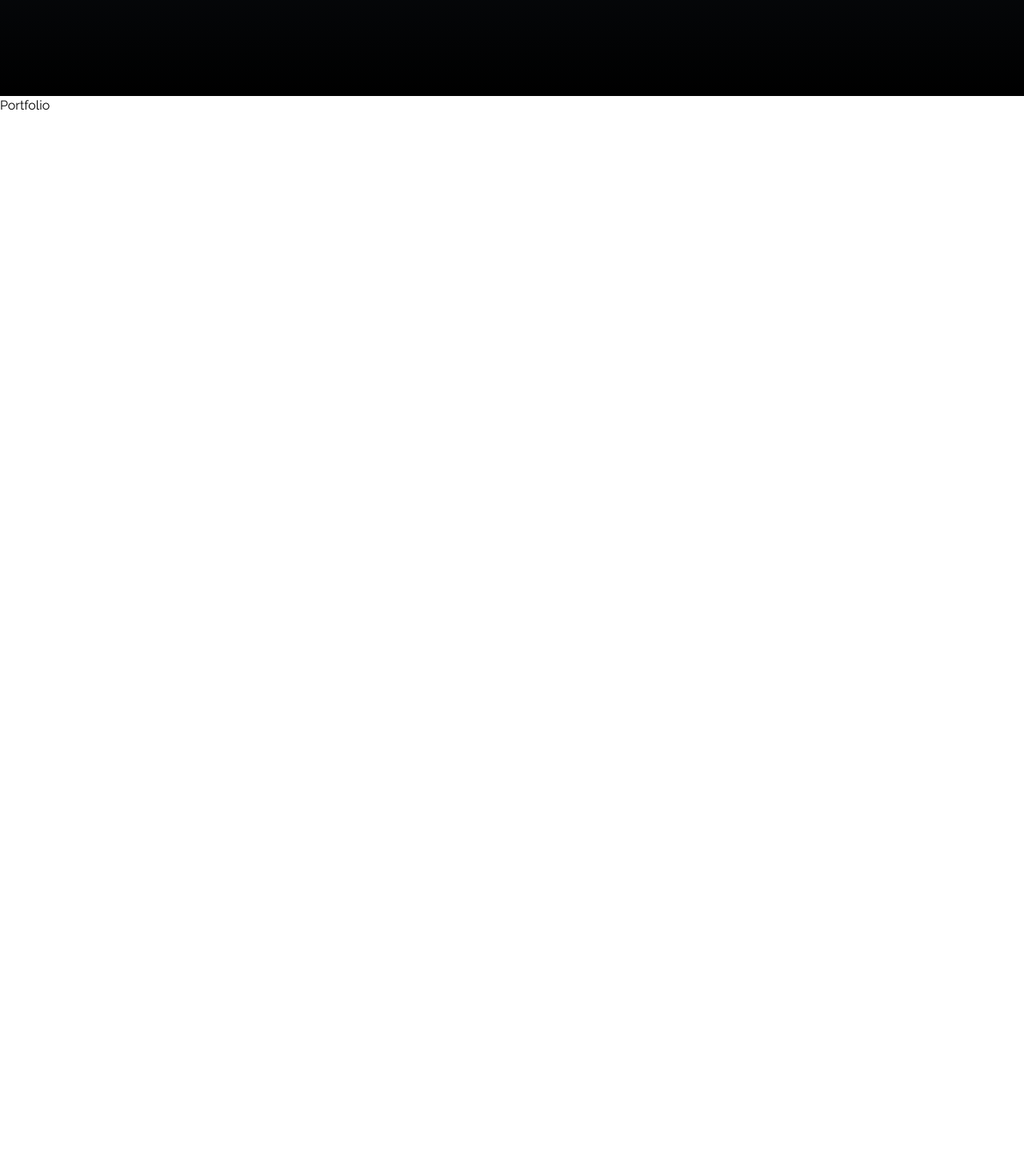
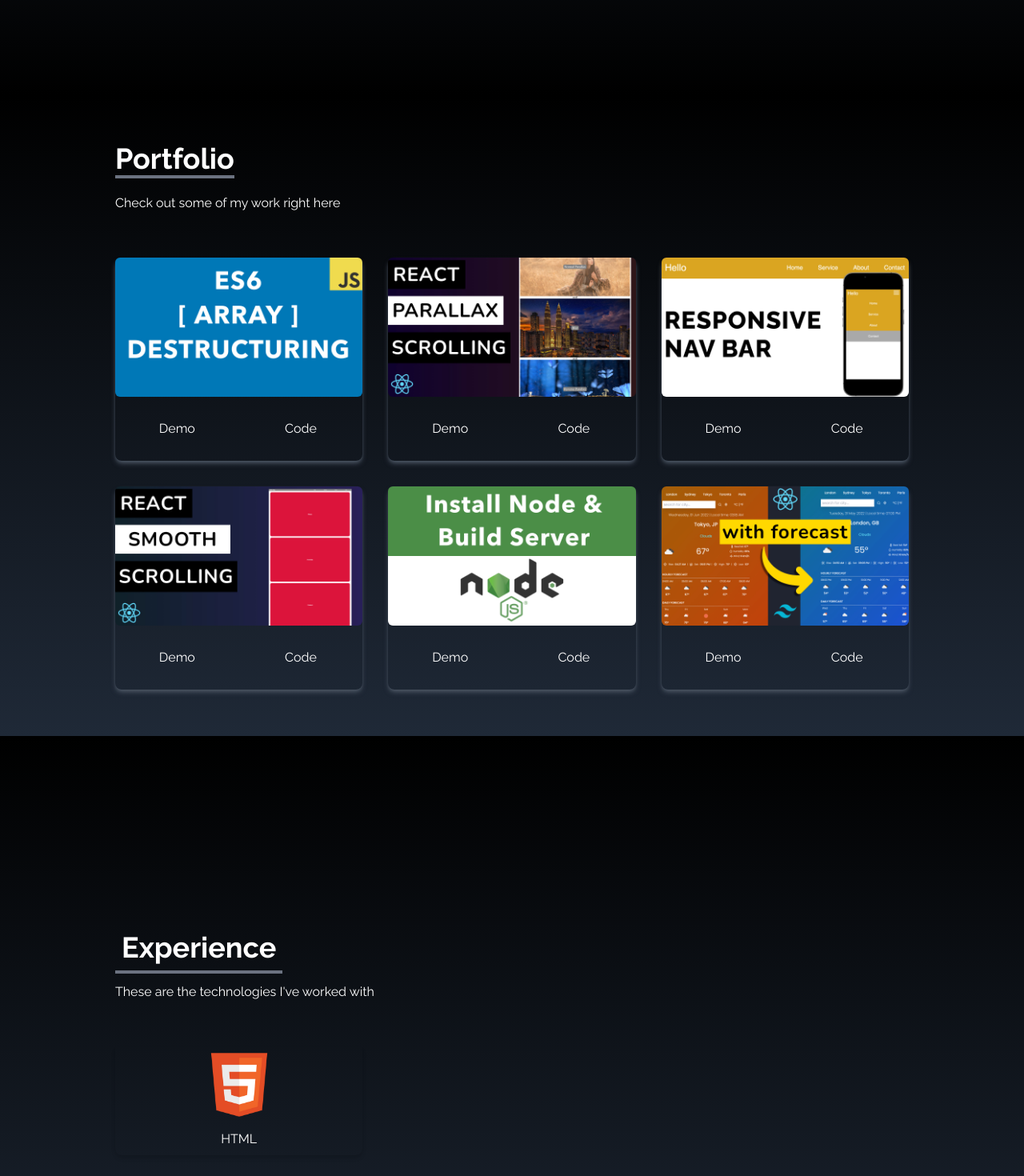
Before and after one commit to natividad2019/PersonalPortFoilio, a React (Create React App) app: page / in a window 1280 px wide. Shown: the part 1480-2950 px from the top of the page at 80% size. Before the commit the page ends 1624 px from the top, so only its background shows below. Built offline with nearby package versions, Linux system fonts and the light colour scheme.

Commit message:
added all of technology experiences

```diff
--- a/src/App.js
+++ b/src/App.js
@@ -1,4 +1,5 @@
 import React from "react";
+import Experience from "./components/Experience";
 import Home from "./components/Home";
 import NavBar from "./components/NavBar";
 import About from "./components/About"; // Import the About component
@@ -12,6 +13,7 @@
       <Home />
       <About />
       <Portfolio />
+      <Experience />
       <SocialLinks />
     </div>
   );
--- /dev/null
+++ b/src/components/Experience.jsx
@@ -0,0 +1,36 @@
+import React from "react";
+import html from "../assets/html.png";
+import css from "../assets/css.png";
+import javascript from "../assets/javascript.png";
+import reactImage from "../assets/react.png";
+import nextjs from "../assets/nextjs.png";
+import graphql from "../assets/graphql.png";
+import github from "../assets/github.png";
+import tailwind from "../assets/tailwind.png";
+
+function Experience() {
+  return (
+    <div
+      name="experience"
+      className="bg-gradient-to-b from-black to-gray-800 w-full h-screen"
+    >
+      <div className="max-w-screen-lg mx-auto p-4 flex flex-col justify-center w-full h-full text-white">
+        <div>
+          <p className="text-4xl font-bold border-b-4 border-gray-500 p-2 inline">
+            Experience
+          </p>
+          <p className="py-6">These are the technologies I've worked with</p>
+        </div>
+        <div className="w-full grid grid-cols-2 sm:grid-cols-3 gap-8 text-center py-8 px-12 sm:px-0">
+          <div className="shadow-md hover:scale-105 duration-500 py-2 rounded-b-lg">
+            <img src={html} alt="" className="w-20 mx-auto" />{" "}
+            {/* Corrected line */}
+            <p className="mt-4">HTML</p>
+          </div>
+        </div>
+      </div>
+    </div>
+  );
+}
+
+export default Experience;
--- a/src/components/Portfolio.jsx
+++ b/src/components/Portfolio.jsx
@@ -1,7 +1,73 @@
 import React from "react";
+import arrayDestruct from "../assets/portfolio/arrayDestruct.jpg";
+import installNode from "../assets/portfolio/installNode.jpg";
+import navbar from "../assets/portfolio/navbar.jpg";
+import reactParallax from "../assets/portfolio/reactParallax.jpg";
+import reactSmooth from "../assets/portfolio/reactSmooth.jpg";
+import reactWeather from "../assets/portfolio/reactWeather.jpg";
 
 const Portfolio = () => {
-  return <div>Portfolio</div>;
+  const portfolios = [
+    {
+      id: 1,
+      src: arrayDestruct,
+    },
+    {
+      id: 2,
+      src: reactParallax,
+    },
+    {
+      id: 3,
+      src: navbar,
+    },
+    {
+      id: 4,
+      src: reactSmooth,
+    },
+    {
+      id: 5,
+      src: installNode,
+    },
+    {
+      id: 6,
+      src: reactWeather,
+    },
+  ];
+  return (
+    <div
+      name="portfolio"
+      className="bg-gradient-to-b from-black to-gray-800 w-full text-white md:h-screen"
+    >
+      <div className="max-w-screen-lg p-4 mx-auto flex flex-col justify-center w-full h-full">
+        <div className="pb-8">
+          <p className="text-4xl font-bold inline border-b-4 border-gray-500">
+            Portfolio
+          </p>
+          <p className="py-6">Check out some of my work right here</p>
+        </div>
+
+        <div className="grid sm:grid-cols-2 md:grid-cols-3 gap-8 px-12 sm:px-0">
+          {portfolios.map(({ id, src }) => (
+            <div key={id} className="shadow-md shadow-gray-600 rounded-lg">
+              <img
+                src={src}
+                alt=""
+                className="rounded-md duration-200 hover:scale-105"
+              />
+              <div className="flex items-center justify-center">
+                <button className="w-1/2 px-6 py-3 m-4 duration-200 hover:scale-105">
+                  Demo
+                </button>
+                <button className="w-1/2 px-6 py-3 m-4 duration-200 hover:scale-105">
+                  Code
+                </button>
+              </div>
+            </div>
+          ))}
+        </div>
+      </div>
+    </div>
+  );
 };
 
 export default Portfolio;
```
